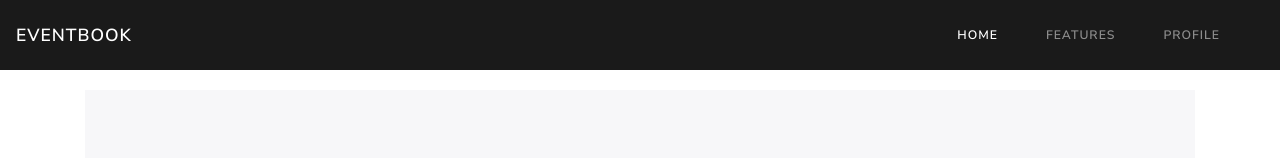
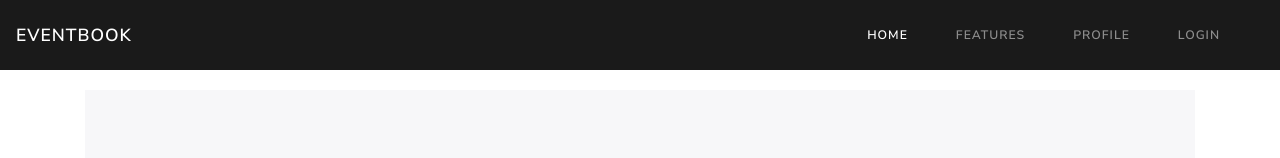
Before and after one commit to prathan1234/WebTech_Project, an Angular app in the folder frontend/: page / in a window 1280 px wide. Shown: the top 158 px of the page. Built offline with nearby package versions, Linux system fonts and the light colour scheme.

Commit message:
Update for Arm can see.

```diff
--- /dev/null
+++ b/frontend/src/app/components/aboutus/aboutus.component.html
@@ -0,0 +1,3 @@
+<p>
+  aboutus works!
+</p>
--- /dev/null
+++ b/frontend/src/app/components/aboutus/aboutus.component.ts
@@ -0,0 +1,15 @@
+import { Component, OnInit } from '@angular/core';
+
+@Component({
+  selector: 'app-aboutus',
+  templateUrl: './aboutus.component.html',
+  styleUrls: ['./aboutus.component.css']
+})
+export class AboutusComponent implements OnInit {
+
+  constructor() { }
+
+  ngOnInit() {
+  }
+
+}
--- a/frontend/src/app/components/header/header.component.html
+++ b/frontend/src/app/components/header/header.component.html
@@ -18,6 +18,9 @@
       <li class="nav-item">
         <a class="nav-link" href="#">Profile</a>
       </li>
+      <li class="nav-item">
+        <a routerLink="../login" (click)='login()' class="nav-link">Login</a>
+      </li>
     </ul>
   </div>
 </nav>
--- a/frontend/src/app/components/home/home.component.ts
+++ b/frontend/src/app/components/home/home.component.ts
@@ -1,4 +1,5 @@
 import { Component, OnInit } from '@angular/core';
+import { Router } from '@angular/router';
 
 @Component({
   selector: 'app-home',
```
Also changed, not shown: frontend/src/app/app.module.ts (+6 -3 lines), frontend/src/app/components/aboutus/aboutus.component.css (added), frontend/src/app/components/header/header.component.css (line endings or trailing spaces).
